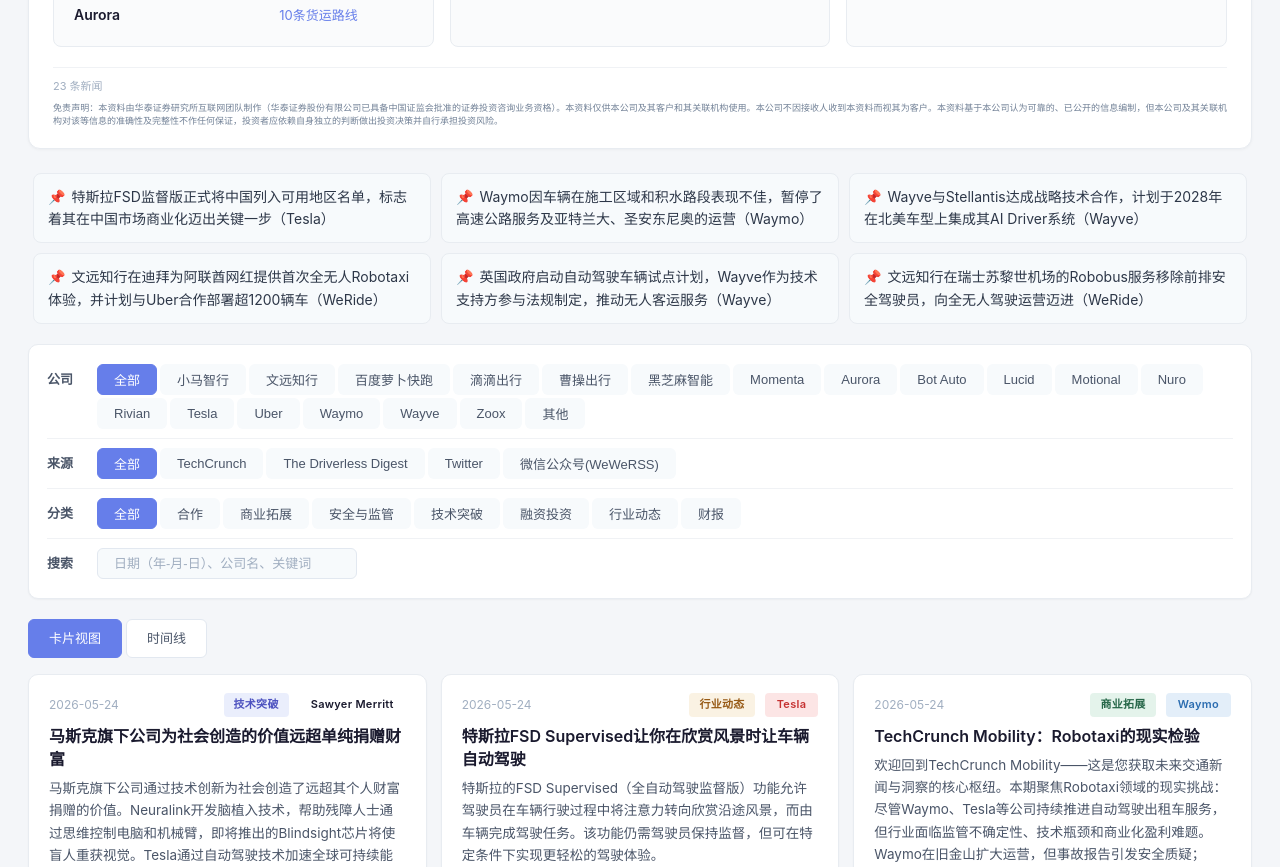
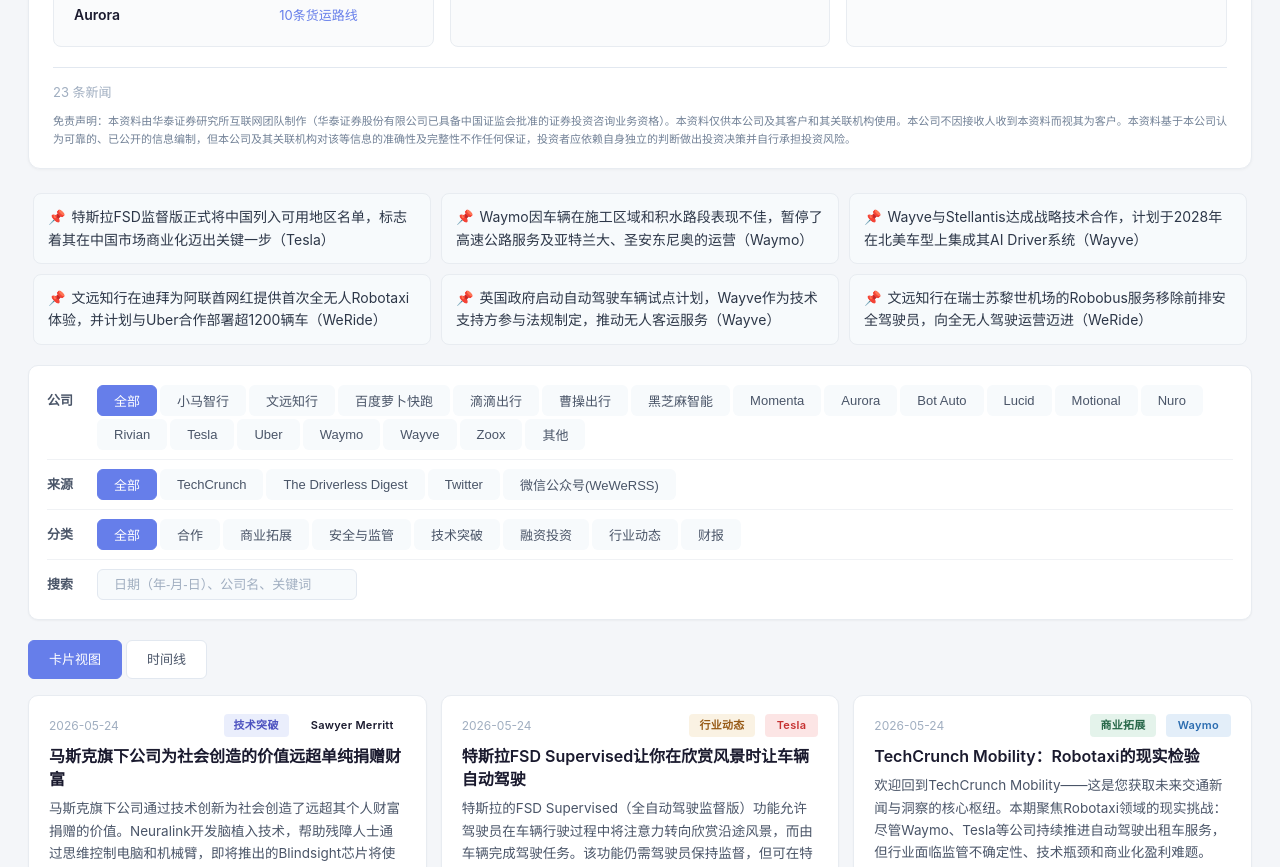
Before and after one commit to jiangbosong123-netizen/Robotaxi-portal, a plain HTML site: page index.html in a window 1280 px wide. Shown: the part 1414-2281 px from the top of the page. Drawn offline with nearby package versions, Linux system fonts and the light colour scheme.

Commit message:
免责声明字号放大

```diff
--- a/index.html
+++ b/index.html
@@ -480,19 +480,19 @@
 
 .weekly .footer {
 
-  font-size:11px; color:#a0aec0; margin-top:10px;
-
-  padding-top:10px; border-top:1px solid #f0f2f5;
-
-  text-align:left; line-height:1.5;
+  font-size:13px; color:#a0aec0; margin-top:16px;
+
+  padding-top:14px; border-top:1px solid #e2e8f0;
+
+  text-align:left; line-height:1.6;
 
 }
 
 .weekly .footer .disclaimer {
 
-  font-size:9px; color:#718096; margin-top:6px;
-
-  text-align:justify;
+  font-size:11px; color:#718096; margin-top:10px;
+
+  text-align:justify; line-height:1.6;
 
 }
 
```
